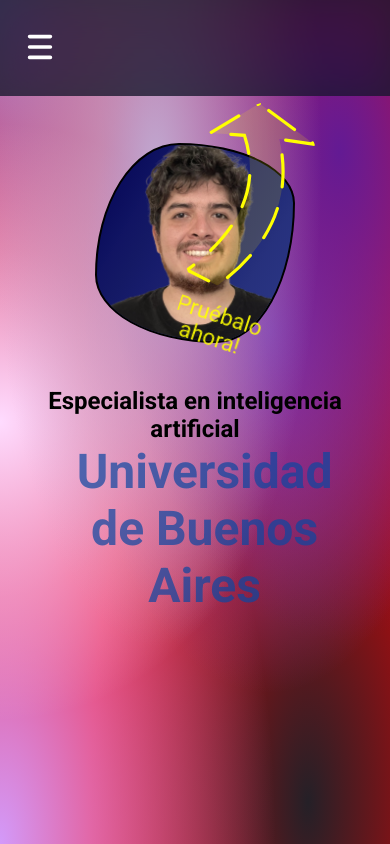
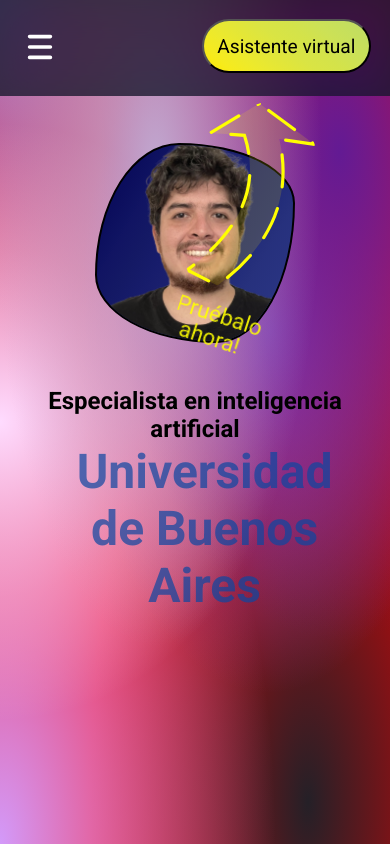
Before and after one commit to Joaquin-Quiroz-Gajardo/Portafolio, a React (Create React App) app: page / in a window 390 px wide. Shown: the top 844 px of the page. Built offline with nearby package versions, Linux system fonts and the light colour scheme.

Commit message:
button asistente virtual siempre visible

```diff
--- a/src/App.css
+++ b/src/App.css
@@ -31,7 +31,8 @@
 }
 @media (max-width: 970px) {
   a.navbar-brand{
-  display: none;
+  visibility: hidden;
+  position: fixed;
 }
 }
 
@@ -101,9 +102,12 @@
   left: -2em;
 }
  ul.navbar-ul{
-  display: none;
+  /* display: none; */
+  /* opacity: 0; */
+  visibility: hidden;
  }
  ul.navbar-ul.display-nav-links{
+  visibility: visible;
   display: flex;
   flex-direction: column;
   position: absolute;
@@ -145,6 +149,16 @@
   color: black;
   border-radius: 2em;
   font-size: 1.2em;
+}
+
+@media (max-width: 793px) {
+  button.nav-button-asistente{
+    display: block;
+    position: fixed;
+    top: 1em;
+    right: 1em;
+    visibility: visible;
+  }
 }
 
 /* a:hover .navbar-svg path{
@@ -688,9 +702,6 @@
   transform: rotate(180deg);
 }
 
-.no-display{
-  display: none;
-}
 /* trabajos */
 
 
```
